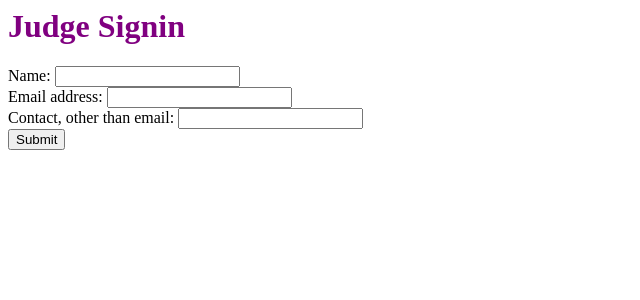
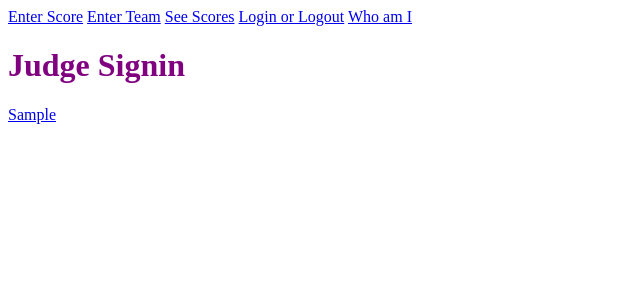
Before and after one commit to raygeeknyc/cumyhackathon, a Flask app: template templates/login.html in a window 1280 px wide. Shown: the top 300 px of the page, without its empty margins (0-640 px from the left). Run offline with Flask 2, Linux system fonts and the light colour scheme; the template is opened without the code that fills it: most values are stand-ins (such as "Sample title", 1, 10 or a date in 2020).

Commit message:
Add navbar Clean up login/logout semantics and auths - allow all access to login page repurpose signed to a user display

```diff
--- a/app.yaml
+++ b/app.yaml
@@ -3,6 +3,8 @@ api_version: 1
 threadsafe: true
 
 handlers:
+- url: /login
+  script: main.app
 - url: /static
   static_dir: static
   login: required
--- a/main.py
+++ b/main.py
@@ -28,12 +28,28 @@ from google.appengine.api import users
 app = Flask(__name__)
 # [END create_app]
 
+# [START login]
+@app.route('/login', methods=['POST', 'GET'])
+def login_form():
+  user = users.get_current_user()
+  if user:
+    auth_url = users.create_logout_url('/')
+    auth_action = "logout {}".format(user.nickname())
+  else:
+    auth_url = users.create_login_url('/')
+    auth_action = "login"
+  return render_template('login.html',
+    auth_url=auth_url,
+    auth_action=auth_action)
+# [END login]
+
 # [START start]
-@app.route('/login', methods=['POST', 'GET'])
+@app.route('/user', methods=['POST', 'GET'])
 @app.route('/')
-def login_form():
-  print("login")
+def user_form():
   user = users.get_current_user()
+  if not user:
+    flask.redirect("/login")
   print("user {}".format(user))
   admin = "N/A"
   if user:
--- a/templates/all_scores.html
+++ b/templates/all_scores.html
@@ -6,6 +6,7 @@
    <link rel="stylesheet" type="text/css" href="/static/style.css">
  </head>
  <body>
+{% include "navbar.html" %}
    <div id="container">
    <form method="post" action="{{ url_for('all_scores_form') }}">
    <div>
--- a/templates/login.html
+++ b/templates/login.html
@@ -4,21 +4,12 @@
    <link rel="stylesheet" type="text/css" href="/static/style.css">
   </head>
   <body>
+{% include "navbar.html" %}
     <div id="container">
       <div class="pagetitle">
         <h1>Judge Signin</h1>
       </div>
-      <div id="main">
-        <form method="post" action="{{ url_for('judge_form') }}">
-          <label for="name">Name:</label>
-          <input type="text" name="name"><br />
-          <label for="email">Email address:</label>
-          <input type="email" name="email"><br />
-          <label for="contact">Contact, other than email:</label>
-          <input type="contact" name="contact"><br />
-          <input type="submit">
-        </form>
-      </div>
+    <a href="{{auth_url}}">{{auth_action}}</a>
     </div>
   </body>
 </html>
--- /dev/null
+++ b/templates/navbar.html
@@ -0,0 +1,8 @@
+<link rel="stylesheet" type="text/css" href="/static/style.css">
+<div id="navbar">
+<a href="/scores">Enter Score</a>
+<a href="/team">Enter Team</a>
+<a href="/all_scores">See Scores</a>
+<a href="/login">Login or Logout</a>
+<a href="/user">Who am I</a>
+</div>
--- a/templates/reset.html
+++ b/templates/reset.html
@@ -6,6 +6,7 @@
    <link rel="stylesheet" type="text/css" href="/static/style.css">
  </head>
  <body>
+{% include "navbar.html" %}
    <div id="container">
    <!-- [START judges] -->
    <H2>Judges</H2>
--- a/templates/saved.html
+++ b/templates/saved.html
@@ -6,6 +6,7 @@
    <link rel="stylesheet" type="text/css" href="/static/style.css">
  </head>
  <body>
+{% include "navbar.html" %}
    <div id="container">
    <form method="post" action="{{ url_for('start') }}">
    <h1>Your {{count}} scores for {{team}}, they're saved!</h1>
--- a/templates/scores.html
+++ b/templates/scores.html
@@ -19,7 +19,7 @@
    </script>
  </head>
  <body>
-
+{% include "navbar.html" %}
    <form method="post" name="score_editor" action="{{ url_for('scores_form') }}">
    <p>
    <select name="judge" id="judge" class="lookupneeded">
--- a/templates/signed_in.html
+++ b/templates/signed_in.html
@@ -6,6 +6,7 @@
    <link rel="stylesheet" type="text/css" href="/static/style.css">
  </head>
  <body>
+{% include "navbar.html" %}
    <div id="container">
      User: {{username}}<br/>
      Admin: {{admin}}
--- a/templates/team.html
+++ b/templates/team.html
@@ -6,6 +6,7 @@
    <link rel="stylesheet" type="text/css" href="/static/style.css">
  </head>
  <body>
+{% include "navbar.html" %}
    <form method="post" name="team_editor" action="{{ url_for('team_form') }}">
    <p>
    Team Name:&nbsp;<input name="name" id="name" value="{{name}}"/><br/>
```
